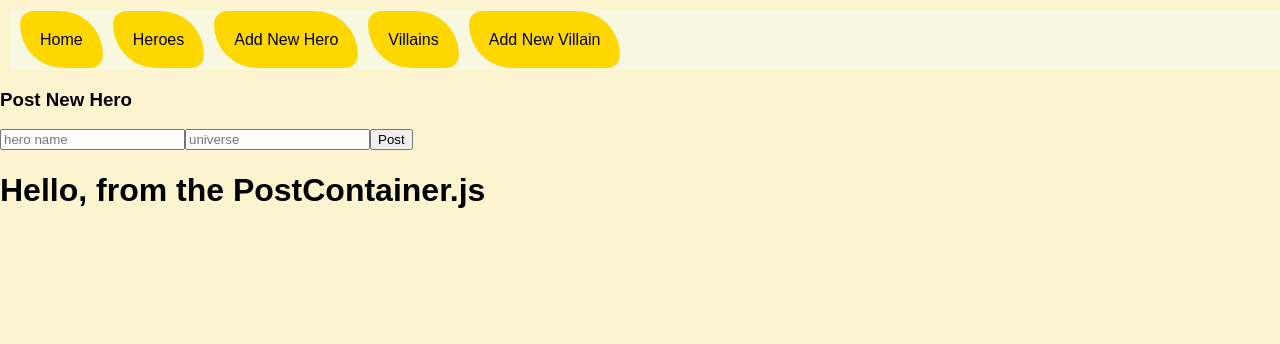
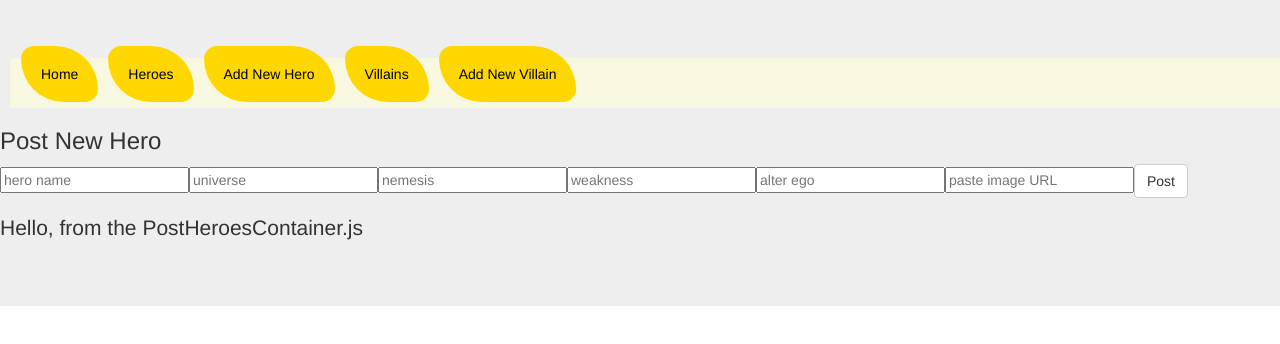
Before and after one commit to jenntress/ReactBranchSuperheroes, a React (Create React App) app in the folder client/: page /post in a window 1280 px wide. Shown: the top 344 px of the page. Built offline with nearby package versions, Linux system fonts and the light colour scheme.

Commit message:
added edit heroes function

```diff
--- a/client/package.json
+++ b/client/package.json
@@ -3,6 +3,7 @@
   "version": "0.1.0",
   "private": true,
   "dependencies": {
+    "bootstrap": "^3.3.7",
     "react": "^15.5.4",
     "react-bootstrap": "^0.31.0",
     "react-dom": "^15.5.4",
--- a/client/src/App.js
+++ b/client/src/App.js
@@ -4,7 +4,7 @@ import NavigationBar from './NavBarr';
 class App extends Component {
   render(){
     return (
-      <div>
+      <div className="jumbotron">
       <NavigationBar />
         { this.props.children }
       </div>
--- /dev/null
+++ b/client/src/Heroes/EditHeroContainer.js
@@ -0,0 +1,16 @@
+import React, { Component } from 'react';
+
+class EditHeroContainer extends Component {
+
+  render() {
+    return (
+      <div>
+        <h3>{ this.props.params.heroId }</h3>
+        <p>Hello, from the EditHeroContainer.js</p>
+      </div>
+    )
+  }
+
+}
+
+export default EditHeroContainer;
--- a/client/src/Heroes/PostHeroForm.js
+++ b/client/src/Heroes/PostHeroForm.js
@@ -1,7 +1,7 @@
 import React from 'react';
 
 const PostHeroForm = (props) => (
-  <div>
+  <div className="form-group">
     <form onSubmit={(event) => props.handleSubmit(event)}>
       <h3>Post New Hero</h3>
         <input type="text" placeholder="hero name"
@@ -10,7 +10,20 @@ const PostHeroForm = (props) => (
         <input type="text" placeholder="universe"
           onChange={(event) => props.updateUniverse(event)}
         />
-        <button type="submit">Post</button>
+        <input type="text" placeholder="nemesis"
+          onChange={(event) => props.updateNemesis(event)}
+        />
+        <input type="text" placeholder="weakness"
+          onChange={(event) => props.updateWeakness(event)}
+        />
+        <input type="text" placeholder="alter ego"
+          onChange={(event) => props.updateAlterEgo(event)}
+        />
+        <input type="text" placeholder="paste image URL"
+          onChange={(event) => props.updateImg(event)}
+        />
+
+        <button type="submit" className="btn btn-default">Post</button>
     </form>
   </div>
 )
--- a/client/src/Heroes/PostHeroesContainer.js
+++ b/client/src/Heroes/PostHeroesContainer.js
@@ -1,37 +1,56 @@
 import React, { Component } from 'react';
 import PostHeroForm from './PostHeroForm';
 import $ from 'jquery';
+import { browserHistory } from 'react-router';
 
 
 class PostContainer extends Component { //keeps track of all of our state (stuff to the server)
 //define state objects (right now they're undefined because we wrote undefined)
     state={
       name: undefined,
-      universe: undefined
+      universe: undefined,
+      nemesis: undefined,
+      weakness: undefined,
+      alterEgo: undefined,
+      img: undefined
     }
 
     handleSubmit=this.handleSubmit.bind(this)//because we're passing it down (keep track of context)
 
     handleSubmit(event){
       event.preventDefault()
-      console.log(
-        this.state.name,
-        this.state.universe,
-        "name and universe in the state object"
+      alert('function triggered')
+      console.log( this.state.name, this.state.universe, this.state.nemesis, this.state.weakness, this.state.alterEgo,
+        "name and stuff in the state object"
       )
 
-      const hero={name: this.state.name, universe: this.state.universe}
+      const hero={
+          name:     this.state.name,
+          universe: this.state.universe,
+          nemesis:  this.state.nemesis,
+          weakness: this.state.weakness,
+          alterEgo: this.state.alterEgo,
+          img:      this.state.img
+      }
 
       $.ajax({
         url:'/api/superheroes',
         method: 'POST',
         data: hero
-      }).done((response) => console.log(response))//whatever we get back from our server after posting something
+      }).done((response) => {
+        console.log(response)
+        browserHistory.push('/heroes')
+      })//whatever we get back from our server after posting something
     }
 
  //an arrow function is auto-binding (so we can skip doing line 12 for this)
     updateName=(event) => this.setState({name: event.target.value})
     updateUniverse=(event) => this.setState({universe: event.target.value})
+    updateNemesis=(event) => this.setState({nemesis: event.target.value})
+    updateWeakness=(event) => this.setState({weakness: event.target.value})
+    updateAlterEgo=(event) => this.setState({alterEgo: event.target.value})
+    updateImg=(event) => this.setState({img: event.target.value})
+
 
   render() { //renders the PostHeroForm
     return (
@@ -40,8 +59,12 @@ class PostContainer extends Component { //keeps track of all of our state (stuff
            handleSubmit={this.handleSubmit}
            updateName={this.updateName}
            updateUniverse={this.updateUniverse}
+           updateNemesis={this.updateNemesis}
+           updateWeakness={this.updateWeakness}
+           updateAlterEgo={this.updateAlterEgo}
+           updateImg={this.updateImg}
         />
-        <h1>Hello, from the PostContainer.js</h1>
+        <p>Hello, from the PostHeroesContainer.js</p>
       </div>
     )
   }
--- a/client/src/Heroes/heroList.js
+++ b/client/src/Heroes/heroList.js
@@ -1,18 +1,22 @@
 import React from 'react';
+import {Link} from 'react-router';
 
 const HeroesList = (props) => (
-  <div id="BoxOfItems">
+  <div id="items-box">
   { props.heroes.map((item, index) => (
-    <div className="panel" key={ index }>
+    <div className="jpanel" key={ index }>
       <h2>{ item.name }</h2>
       <h3>{ item.alterEgo }</h3>
-      <p>Strengths: { item.superPowers.length ? item.superPowers.join(", ") : '' }</p>
+      <p>{ item.superPowers.length ? item.superPowers.join(", ") : '' }</p>
       <p>Weakness: { item.weakness }</p>
       <p>Nemesis: { item.nemesis }</p>
       <p>{ item.universe }</p>
       <img alt="" src={ item.img }/>
+      <Link className="btn btn-warning" to={`/heroes/edit/${item._id}`}>Edit</Link>
     </div>
   ))}
+
+
   </div>
 );
 
--- a/client/src/HomeContainer.js
+++ b/client/src/HomeContainer.js
@@ -4,7 +4,8 @@ class HomeContainer extends Component {
   render() {
     return (
       <div>
-        <h1>Hello, from the HomeContainer.js</h1>
+        <h1>Ultimate Superhero Database</h1>
+        <p>Hello, from the HomeContainer.js</p>
       </div>
     )
   }
--- a/client/src/NavBarr.js
+++ b/client/src/NavBarr.js
@@ -3,13 +3,13 @@ import { Link } from 'react-router';
 
 
 const NavigationBar = () =>
-  <nav className="nav-flex">
+  <nav className="nav-flex navbar">
       <ul>
-        <Link className="linker" to="/">Home</Link>
-        <Link className="linker" to="/heroes">Heroes</Link>
-        <Link className="linker" to="/post">Add New Hero</Link>
-        <Link className="linker" to="/villains">Villains</Link>
-        <Link className="linker" to="/postvill">Add New Villain</Link>
+        <Link to="/">Home</Link>
+        <Link to="/heroes">Heroes</Link>
+        <Link to="/post">Add New Hero</Link>
+        <Link to="/villains">Villains</Link>
+        <Link to="/postvill">Add New Villain</Link>
       </ul>
   </nav>
 
--- a/client/src/Villains/villainList.js
+++ b/client/src/Villains/villainList.js
@@ -1,9 +1,9 @@
 import React from 'react';
 
 const VillainsList = (props) => (
-  <div id="BoxOfItems">
+  <div id="items-box">
   { props.villains.map((item, index) => (
-    <div className="panel" key={ index }>
+    <div className="jpanel" key={ index }>
       <h2>{ item.name }</h2>
       <h3>{ item.alterEgo }</h3>
       <p>Strengths: { item.evilPowers.length ? item.evilPowers.join(", ") : '' }</p>
--- a/client/src/index.css
+++ b/client/src/index.css
@@ -4,30 +4,42 @@ body {  /*change the background color of the html page - if it's not yellow, it'
    padding: 0;
    font-family: "Raleway", sans-serif;
 }
-
 img { /*shrink ALL images to a decent size (60% of their original) so that they don't take up too much space */
   width: 60%;
 }
-
 ul { /* get rid of all the bullets - yuck */
   list-style: none;
   padding: 0;
 }
 
+/********items, panel for supers/vills ********/
 
-#BoxOfItems {
+#items-box { /*container holding every hero/villain box */
   display: flex;
 }
 
-.nav-flex {
+div.jpanel {
+  border: 3px solid darkgray;
+  width: 50%;
+  height: 50%;
+  margin: 10px;
+  text-align: center;
+  align-content: stretch;
+  background-color: pink;
+}
+
+
+
+/********NavBarr CSS *********/
+.nav-flex {/*entire nav box*/
   margin: 10px;
   padding: 5px;
   width: 100%;
   display: flex;
+  align-content: stretch;
   background-color: #F8F8E1;
 }
-
-.linker {
+.nav-flex a {/*the links in my navbarr*/
   margin: 5px;
   border-radius: 15px 50px;
   background: gold;
@@ -38,14 +50,3 @@ ul { /* get rid of all the bullets - yuck */
   text-decoration: none;
   color: black;
 }
-
-
-
-.panel{
-  border: 3px solid darkgray;
-  width: 50%;
-  margin: 10px;
-  text-align: center;
-  align-content: stretch;
-  background-color: #F8F8E1;
-}
--- a/client/src/index.js
+++ b/client/src/index.js
@@ -7,7 +7,9 @@ import HeroesContainer from './Heroes/HeroesContainer';
 import PostHeroesContainer from './Heroes/PostHeroesContainer';
 import VillainsContainer from './Villains/VillainsContainer';
 import PostVillainsContainer from './Villains/PostVillainsContainer';
+import EditHeroContainer from './Heroes/EditHeroContainer';
 import './index.css';
+require('bootstrap/dist/css/bootstrap.css');
 
 
 ReactDOM.render(
@@ -17,6 +19,7 @@ ReactDOM.render(
      <Route path="/home" component={ Home }/>
      <Route path="/heroes" component={ HeroesContainer }/>
      <Route path="/post" component={ PostHeroesContainer }/>
+     <Route path="/heroes/edit/:heroId" component={ EditHeroContainer }/>
      <Route path="/Villains" component={ VillainsContainer }/>
      <Route path="/postvill" component={ PostVillainsContainer }/>
    </Route>
```
Also changed, not shown: 1 other file (tests, documents, lock files or other folders).
